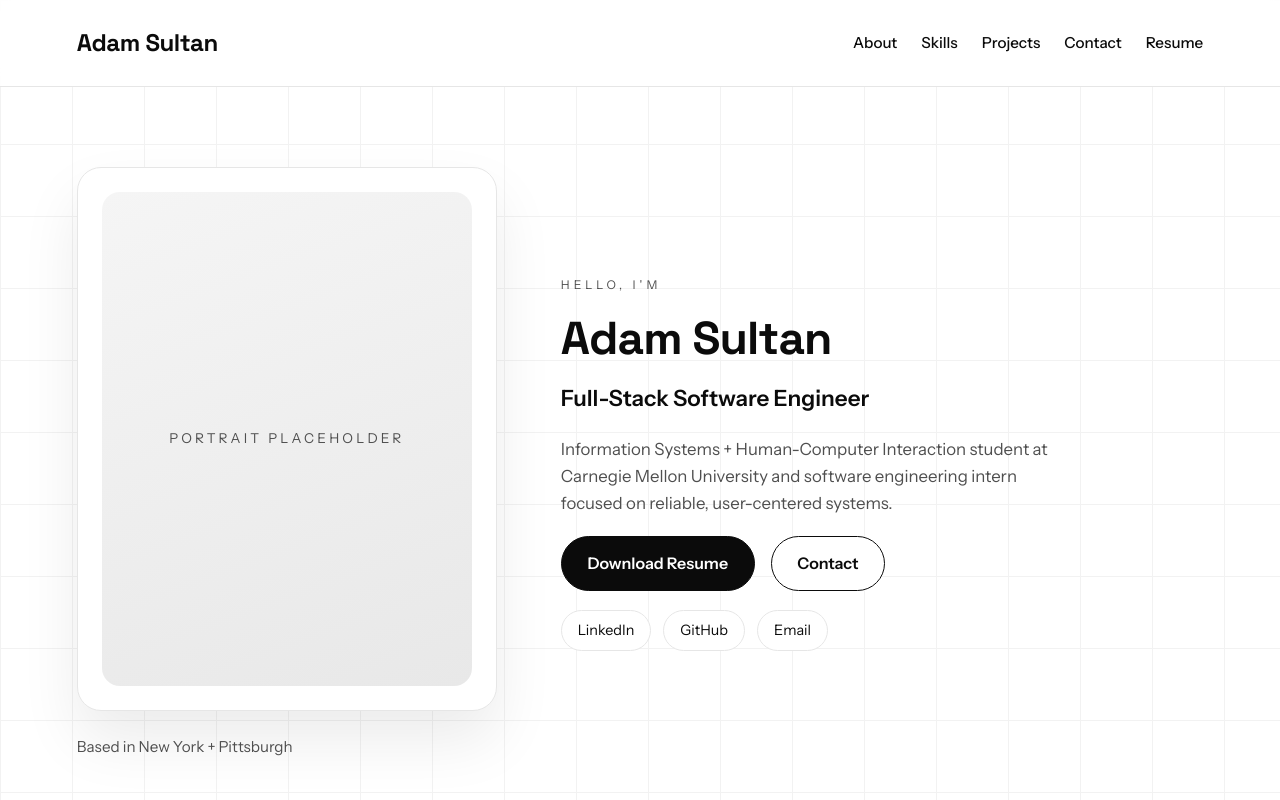
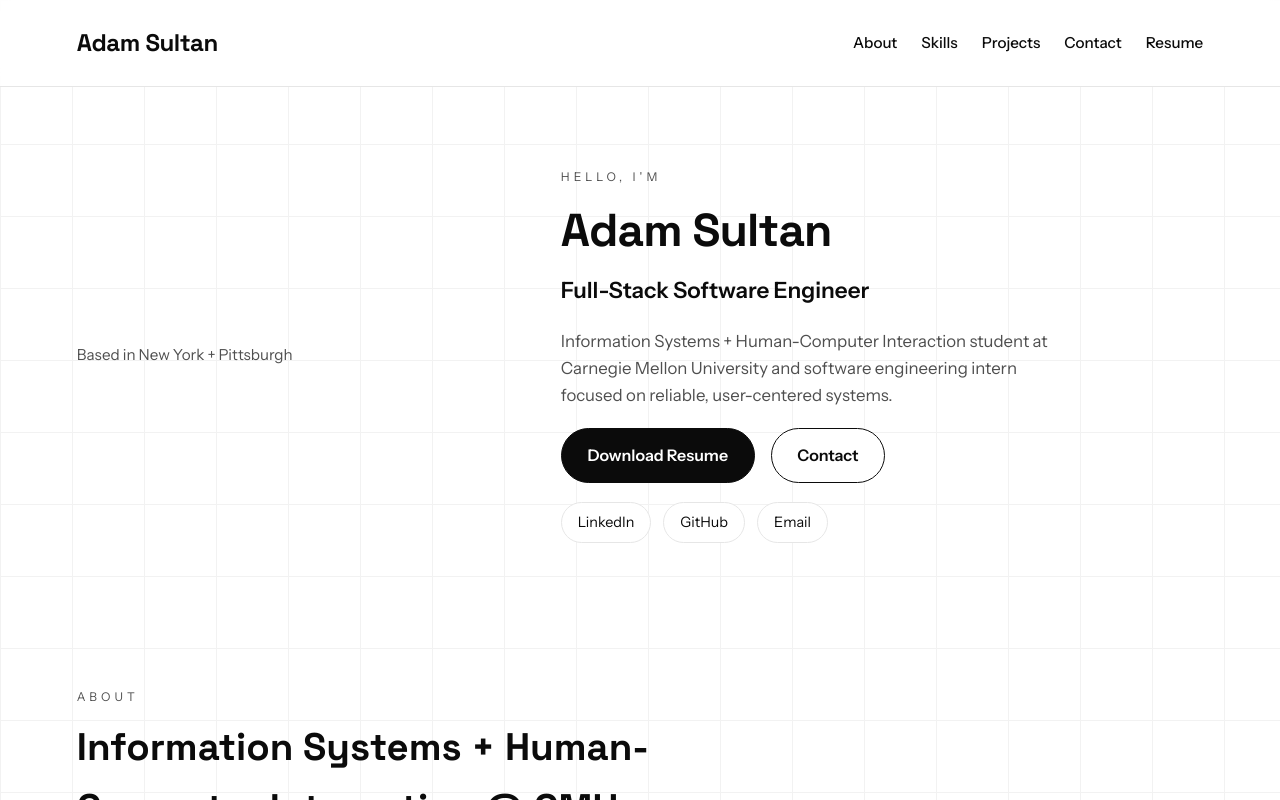
Before and after one commit to AdamSultan107/adam-portfolio-website, a Next.js app: page / in a window 1280 px wide. Shown: the top 800 px of the page. Built offline with nearby package versions, Linux system fonts and the light colour scheme.

Commit message:
removed all headshot content

```diff
--- a/app/globals.css
+++ b/app/globals.css
@@ -95,26 +95,6 @@ section {
   gap: 1.5rem;
 }
 
-.hero-portrait {
-  border-radius: 24px;
-  border: 1px solid var(--line);
-  background: #ffffff;
-  box-shadow: var(--shadow);
-  padding: 1.5rem;
-}
-
-.hero-portrait-inner {
-  aspect-ratio: 3 / 4;
-  border-radius: 18px;
-  background: linear-gradient(160deg, #f5f5f5 0%, #e8e8e8 100%);
-  display: flex;
-  align-items: center;
-  justify-content: center;
-  font-size: 0.85rem;
-  text-transform: uppercase;
-  letter-spacing: 0.2rem;
-  color: var(--muted);
-}
 
 .hero-note {
   font-size: 0.95rem;
--- a/app/page.tsx
+++ b/app/page.tsx
@@ -17,11 +17,6 @@ export default function Home() {
       <main>
         <section className="hero" id="top">
           <div className="hero-visual animate-in">
-            <div className="hero-portrait">
-              <div className="hero-portrait-inner">
-                <span>Portrait Placeholder</span>
-              </div>
-            </div>
             <p className="hero-note">Based in New York + Pittsburgh</p>
           </div>
           <div className="hero-content">
```
Also changed, not shown: public/headshot.jpeg (deleted).
